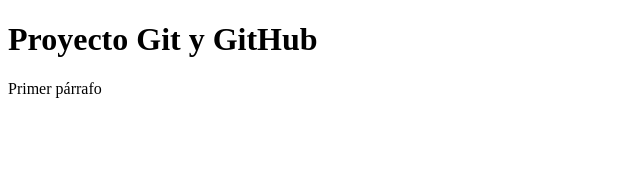
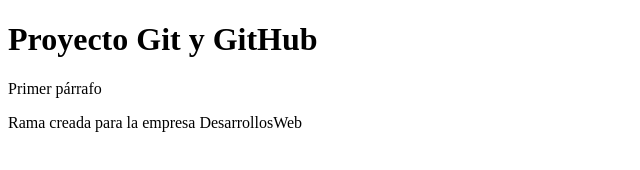
Before and after one commit to gonzaloredondomassigoge-afk/ProyectoGonzalo, a plain HTML site: page index.html in a window 1280 px wide. Shown: the whole page, without its empty margins (0-640 px from the left). Drawn offline with Linux system fonts and the light colour scheme.

Commit message:
Primer commit de desarrollosweb

```diff
--- a/index.html
+++ b/index.html
@@ -7,6 +7,6 @@
 
 <h1>Proyecto Git y GitHub</h1>
 <p>Primer párrafo</p>
-
+<p>Rama creada para la empresa DesarrollosWeb</p>
 </body>
 </html>
```
